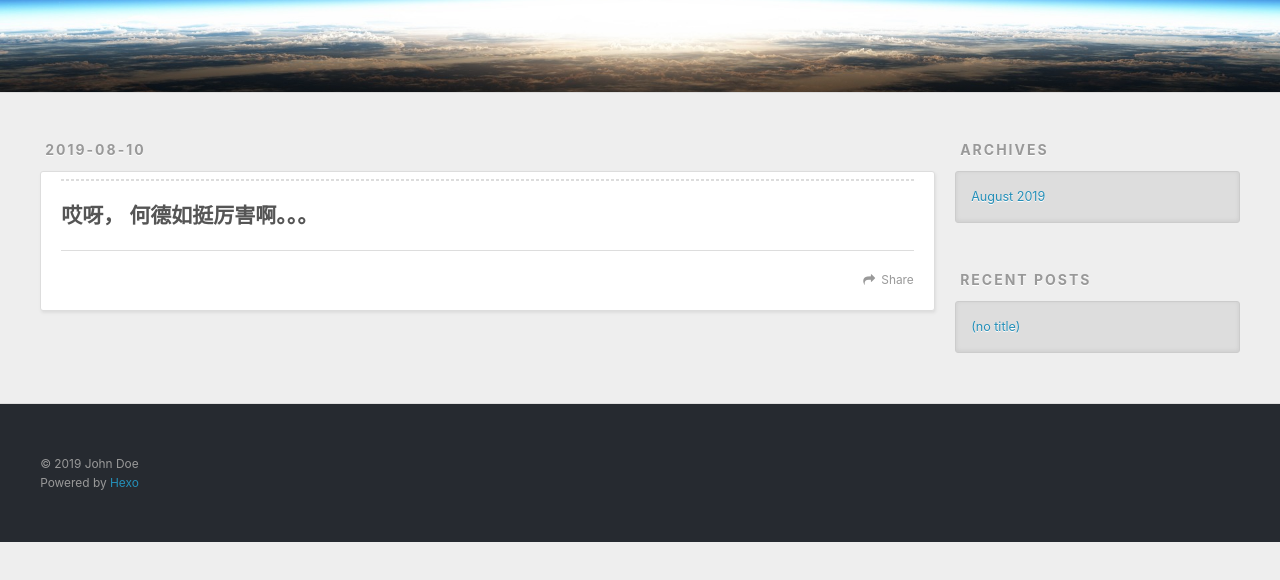
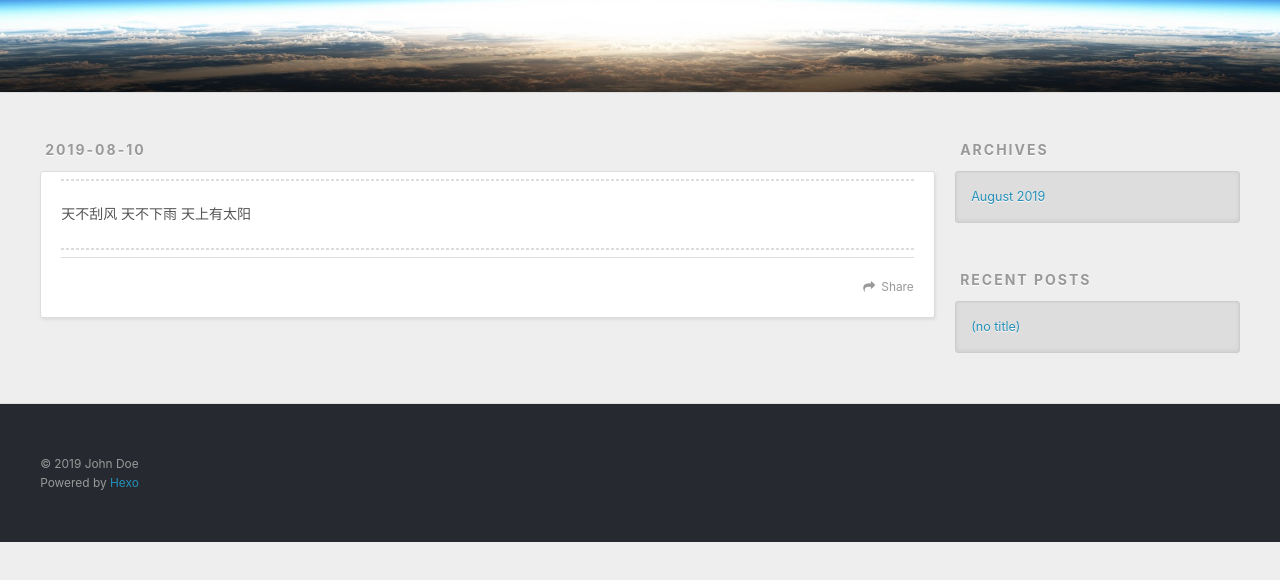
Before and after one commit to adamskenn/adamskenn, a plain HTML site: page 2019/08/10/hello-world/index.html in a window 1280 px wide. Shown: the part 208-788 px from the top of the page. Drawn offline with nearby package versions, Linux system fonts and the light colour scheme.

Commit message:
Site updated: 2019-08-10 15:53:51

```diff
--- a/2019/08/10/hello-world/index.html
+++ b/2019/08/10/hello-world/index.html
@@ -7,17 +7,17 @@
 
   <title>Hexo</title>
   <meta name="viewport" content="width=device-width, initial-scale=1, maximum-scale=1">
-  <meta name="description" content="哎呀， 何德如挺厉害啊。。。">
+  <meta name="description" content="天不刮风 天不下雨 天上有太阳">
 <meta property="og:type" content="article">
 <meta property="og:title" content="Hexo">
 <meta property="og:url" content="http://yoursite.com/2019/08/10/hello-world/index.html">
 <meta property="og:site_name" content="Hexo">
-<meta property="og:description" content="哎呀， 何德如挺厉害啊。。。">
+<meta property="og:description" content="天不刮风 天不下雨 天上有太阳">
 <meta property="og:locale" content="en">
-<meta property="og:updated_time" content="2019-08-10T07:41:51.832Z">
+<meta property="og:updated_time" content="2019-08-10T07:53:14.551Z">
 <meta name="twitter:card" content="summary">
 <meta name="twitter:title" content="Hexo">
-<meta name="twitter:description" content="哎呀， 何德如挺厉害啊。。。">
+<meta name="twitter:description" content="天不刮风 天不下雨 天上有太阳">
 
     <link rel="alternate" href="/atom.xml" title="Hexo" type="application/atom+xml">
 
@@ -77,11 +77,13 @@
     <div class="article-entry" itemprop="articleBody">
 
         <hr>
-<h2 id="哎呀，-何德如挺厉害啊。。。"><a href="#哎呀，-何德如挺厉害啊。。。" class="headerlink" title="哎呀， 何德如挺厉害啊。。。"></a>哎呀， 何德如挺厉害啊。。。</h2>
+<p>天不刮风 天不下雨 天上有太阳</p>
+<hr>
+
 
     </div>
     <footer class="article-footer">
-      <a data-url="http://yoursite.com/2019/08/10/hello-world/" data-id="cjz58fltv0000ownzuadc4wr2" class="article-share-link">Share</a>
+      <a data-url="http://yoursite.com/2019/08/10/hello-world/" data-id="cjz58sn5f000060nz773zinpv" class="article-share-link">Share</a>
 
 
     </footer>
```
Also changed, not shown: index.html (+4 -2 lines).
